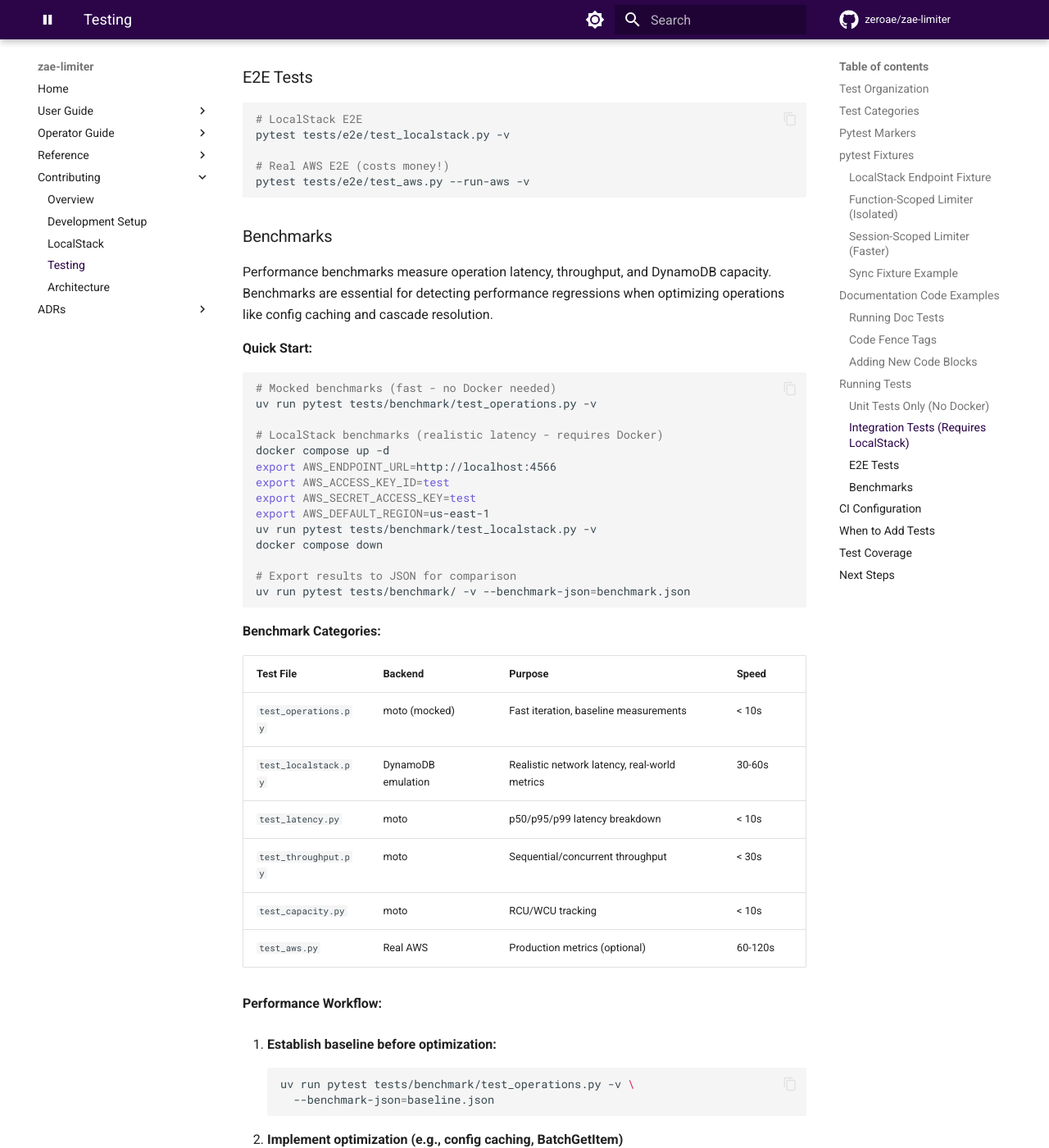
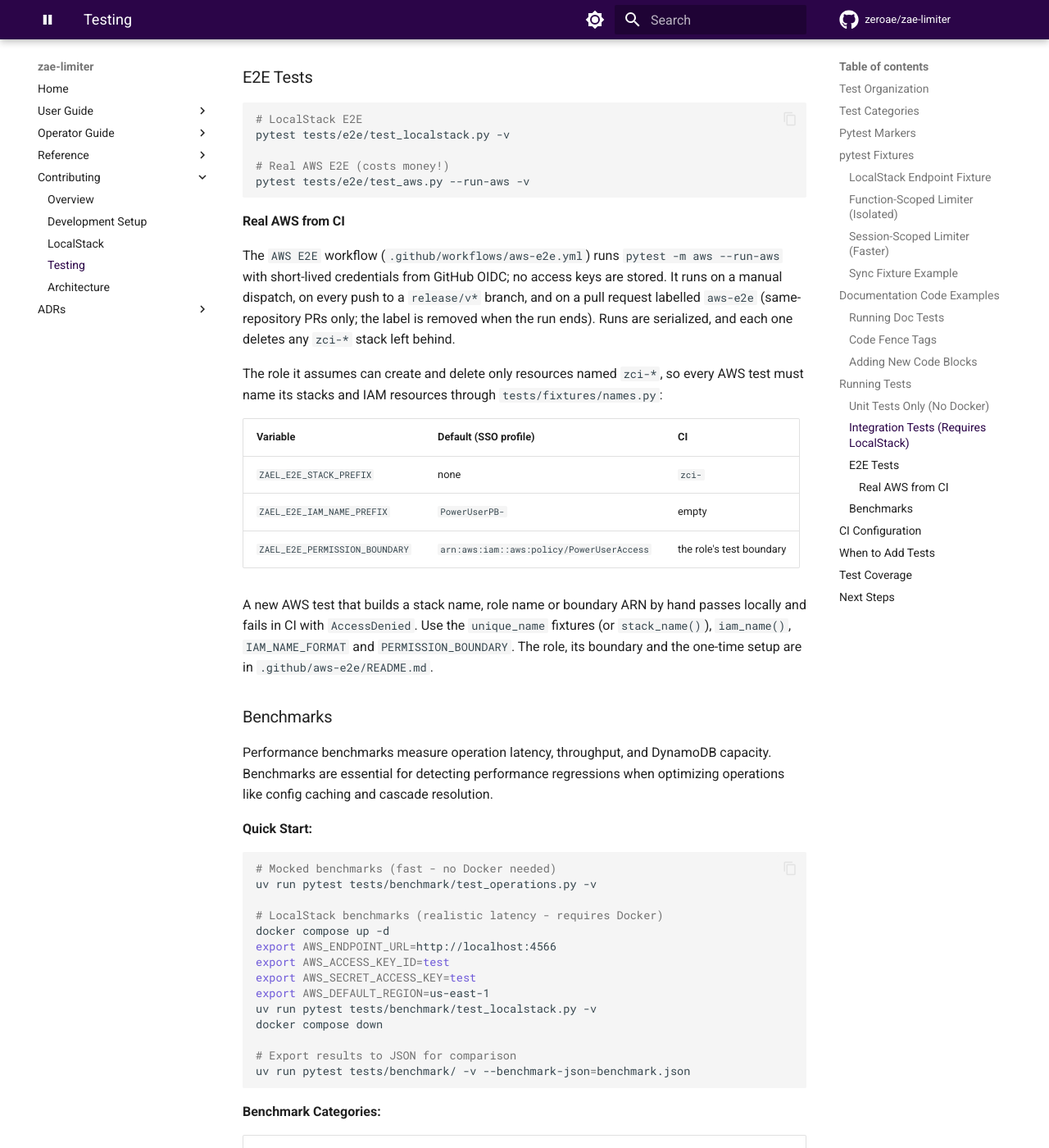
Before and after one commit to zeroae/zae-limiter, an MkDocs documentation site: the page built from docs/contributing/testing.md, in a window 1280 px wide and 1400 px high, scrolled down 5635 px. Shown: the whole window at 82% size. Built offline with MkDocs 1.6.1 and Material for MkDocs 9.7.7, drawn with Linux system fonts in a browser that asks for light colours; comment, search, counter and statistics services are not loaded; the version menu is left out.

Commit message:
📝 docs: document AWS e2e runs from CI and the naming they require
Refs #189

Co-Authored-By: Claude Opus 5.5 <noreply@anthropic.com>

````diff
--- a/docs/contributing/testing.md
+++ b/docs/contributing/testing.md
@@ -241,6 +241,28 @@ pytest tests/e2e/test_localstack.py -v
 pytest tests/e2e/test_aws.py --run-aws -v
 ```
 
+#### Real AWS from CI
+
+The `AWS E2E` workflow (`.github/workflows/aws-e2e.yml`) runs `pytest -m aws --run-aws` with
+short-lived credentials from GitHub OIDC; no access keys are stored. It runs on a manual
+dispatch, on every push to a `release/v*` branch, and on a pull request labelled `aws-e2e`
+(same-repository PRs only; the label is removed when the run ends). Runs are serialized, and
+each one deletes any `zci-*` stack left behind.
+
+The role it assumes can create and delete only resources named `zci-*`, so every AWS test must
+name its stacks and IAM resources through `tests/fixtures/names.py`:
+
+| Variable | Default (SSO profile) | CI |
+|----------|-----------------------|----|
+| `ZAEL_E2E_STACK_PREFIX` | none | `zci-` |
+| `ZAEL_E2E_IAM_NAME_PREFIX` | `PowerUserPB-` | empty |
+| `ZAEL_E2E_PERMISSION_BOUNDARY` | `arn:aws:iam::aws:policy/PowerUserAccess` | the role's test boundary |
+
+A new AWS test that builds a stack name, role name or boundary ARN by hand passes locally and
+fails in CI with `AccessDenied`. Use the `unique_name` fixtures (or `stack_name()`),
+`iam_name()`, `IAM_NAME_FORMAT` and `PERMISSION_BOUNDARY`. The role, its boundary and the
+one-time setup are in `.github/aws-e2e/README.md`.
+
 ### Benchmarks
 
 Performance benchmarks measure operation latency, throughput, and DynamoDB capacity. Benchmarks are essential for detecting performance regressions when optimizing operations like config caching and cascade resolution.
````
Also changed, not shown: .claude/rules/aws-testing.md (+14 -0 lines).
